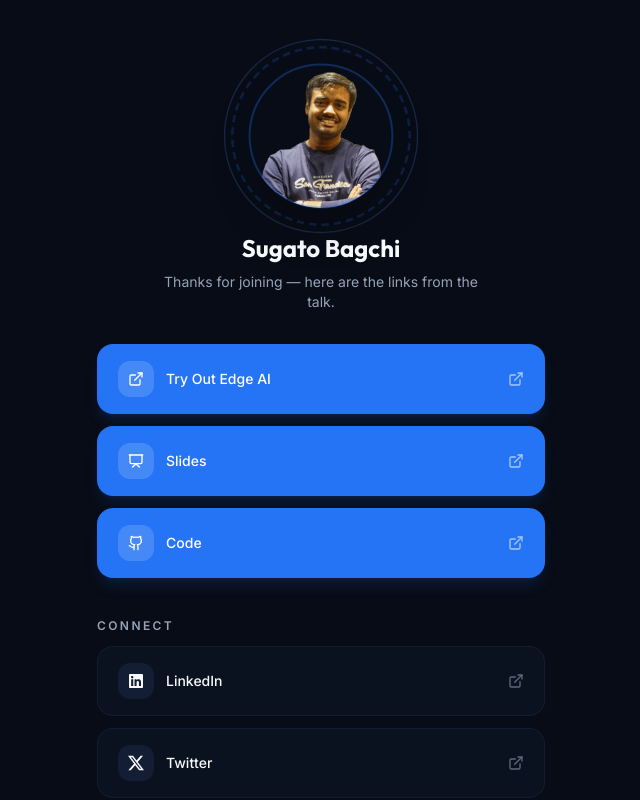
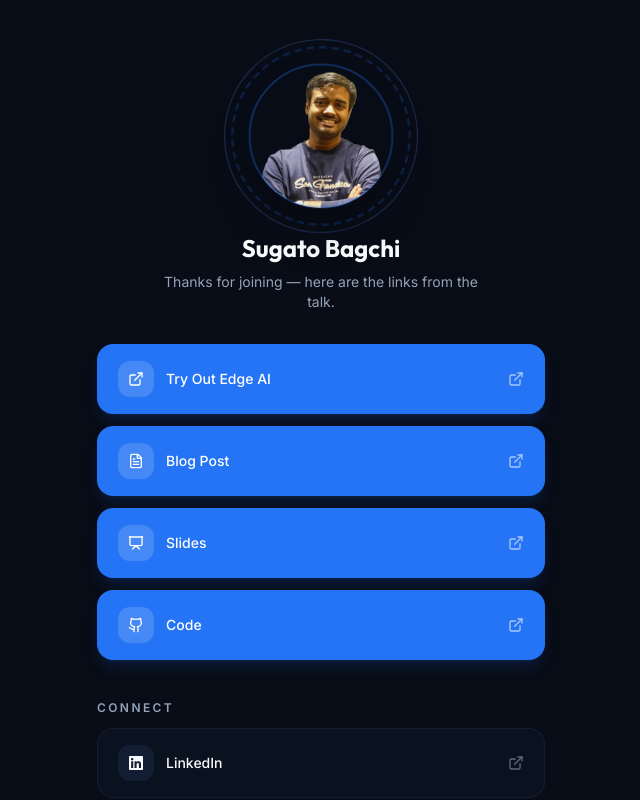
Before and after one commit to sugatobagchi/portfolio, a Next.js app: page /mlk-io-extended in a window 1280 px wide. Shown: the top 800 px of the page, without its empty margins (319-959 px from the left). Built offline with nearby package versions, Linux system fonts and the light colour scheme; a web font is replaced by a local one.

Commit message:
feat: add webgpu-gemma-agents blog link to mlk-io-extended page and update sitemap lastmod timestamps

```diff
--- a/src/app/mlk-io-extended/page.tsx
+++ b/src/app/mlk-io-extended/page.tsx
@@ -33,6 +33,11 @@
     label: "Try Out Edge AI ",
     href: "https://edge.sugatobagchi.com/",
     icon: ExternalLink,
+  },
+  {
+    label: "Blog Post",
+    href: "/blogs/webgpu-gemma-agents",
+    icon: FileText,
   },
   {
     label: "Slides",
```
Also changed, not shown: 1 other file (tests, documents, lock files or other folders).
